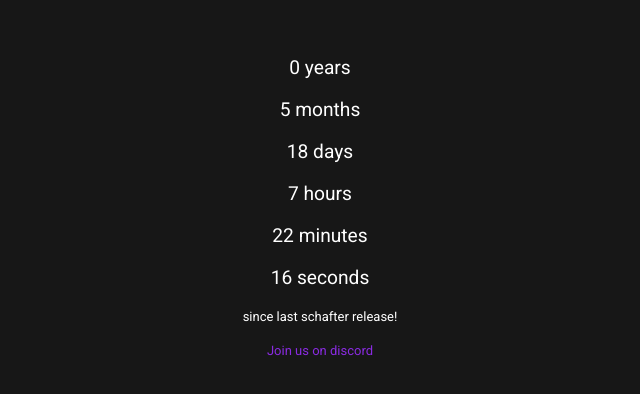
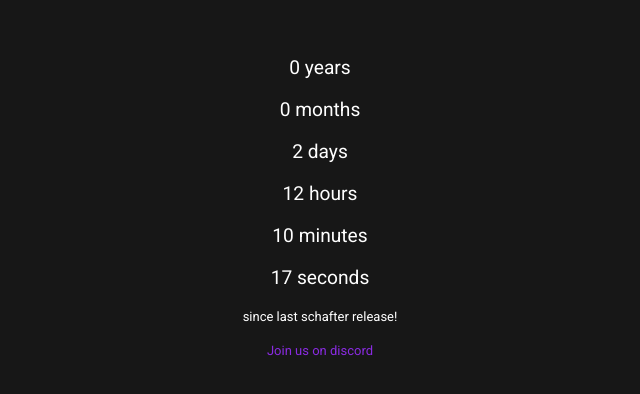
Before and after one commit to Rynav/schaftertimer, a plain HTML site: page index.html in a window 1280 px wide. Shown: the part 202-596 px from the top of the page, 320-960 px from the left. Drawn offline with Linux system fonts and the light colour scheme.

Commit message:
Update start time in index.html

```diff
--- a/index.html
+++ b/index.html
@@ -36,7 +36,7 @@
     <a href="https://discord.schafter.pl">Join us on discord</a>
     <script>
         // Set the initial timestamp (in seconds since the Unix epoch)
-        const startTime = 1747353600; // Replace this with your desired timestamp
+        const startTime = 1761868800; // Replace this with your desired timestamp
 
         // Function to update the timer
         function updateTimer() {
```
